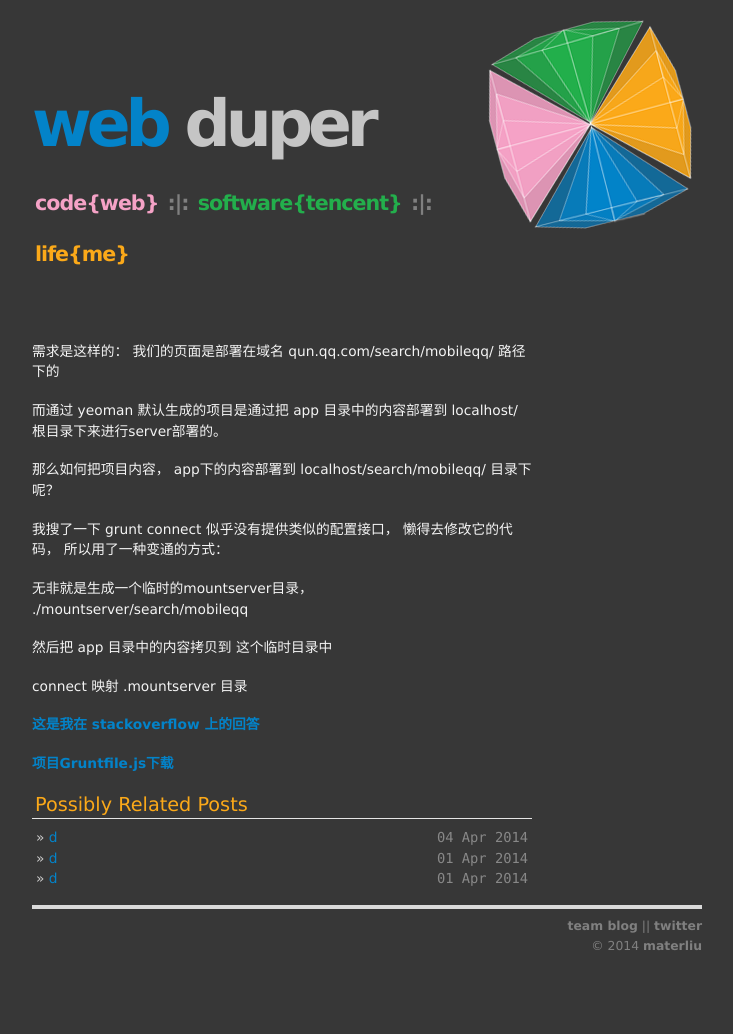
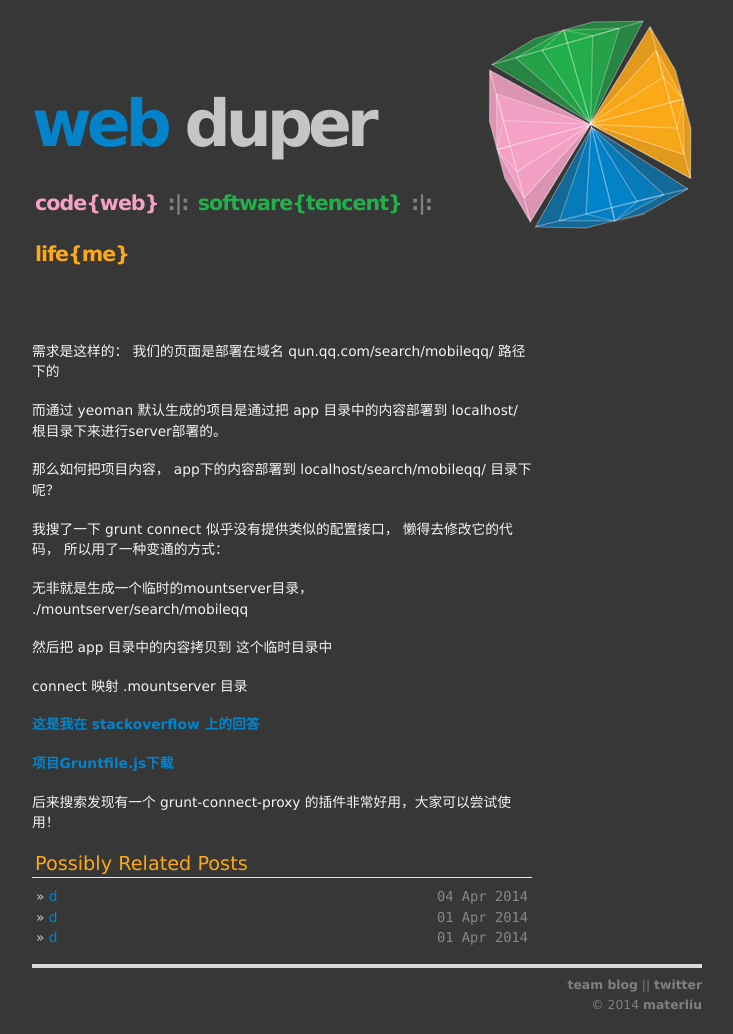
Before and after one commit to materliu/materliu.github.io, a Jekyll site: the page built from all/web/_posts/2014-04-03-grunt_connect指定path.md, in a window 1280 px wide. Shown: the whole page, without its empty margins (273-1006 px from the left). Built offline with Jekyll 4.4.1, drawn with Linux system fonts in a browser that asks for light colours; Markdown is read by kramdown in place of the engine named in the settings; before the commit the page ends 974 px from its top, so only the background shows below that.

Commit message:
add grunt-connect-proxy !

```diff
--- a/all/web/_posts/2014-04-03-grunt_connect指定path.md
+++ b/all/web/_posts/2014-04-03-grunt_connect指定path.md
@@ -20,3 +20,5 @@ connect 映射 .mountserver 目录
 [这是我在 stackoverflow 上的回答](http://stackoverflow.com/questions/21400675/using-grunt-contrib-connect-open-page-url-with-added-context-path/22827103#22827103)
 
 [项目Gruntfile.js下载](/attachments/2014-04-03-Gruntfile.js)
+
+后来搜索发现有一个 grunt-connect-proxy 的插件非常好用，大家可以尝试使用！
```
